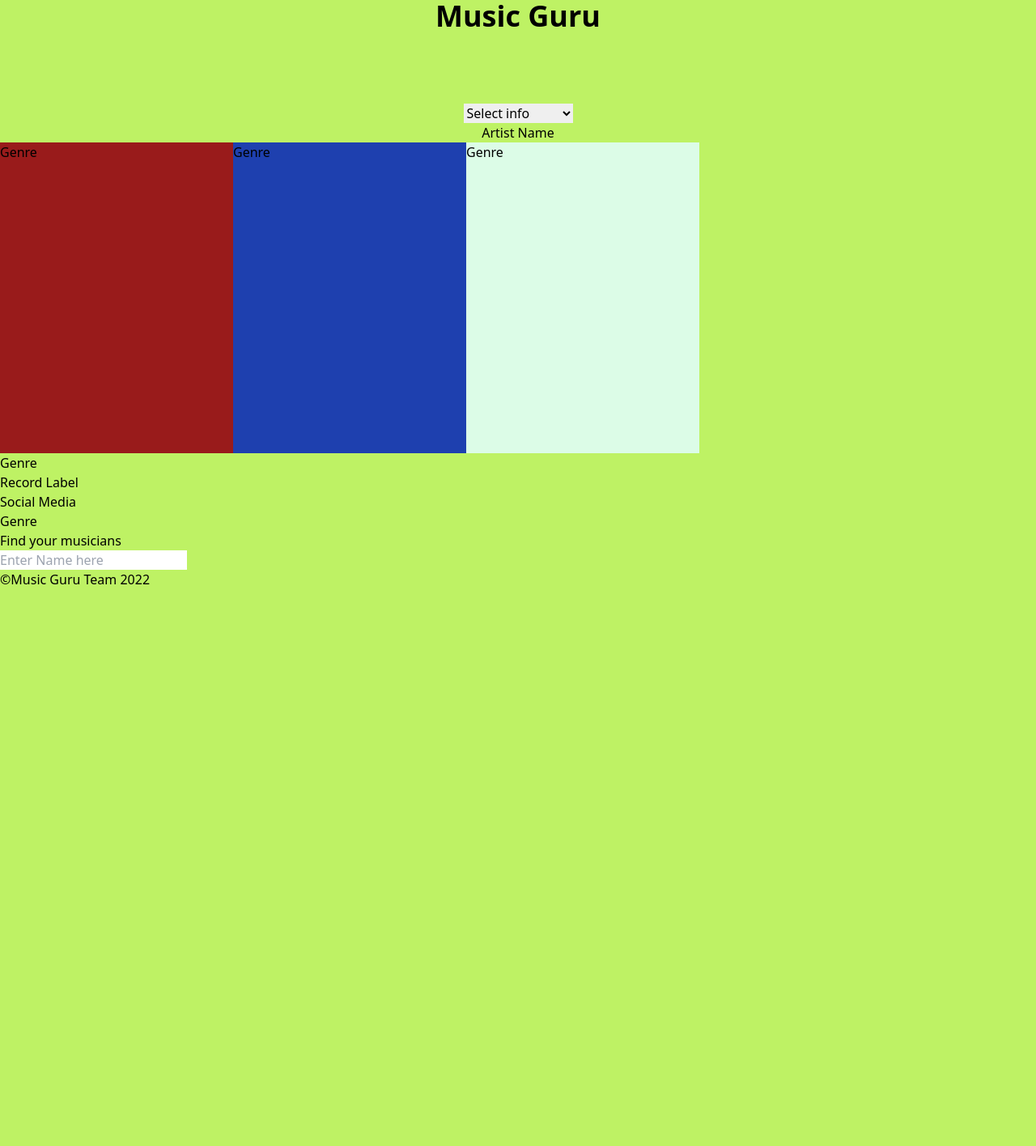
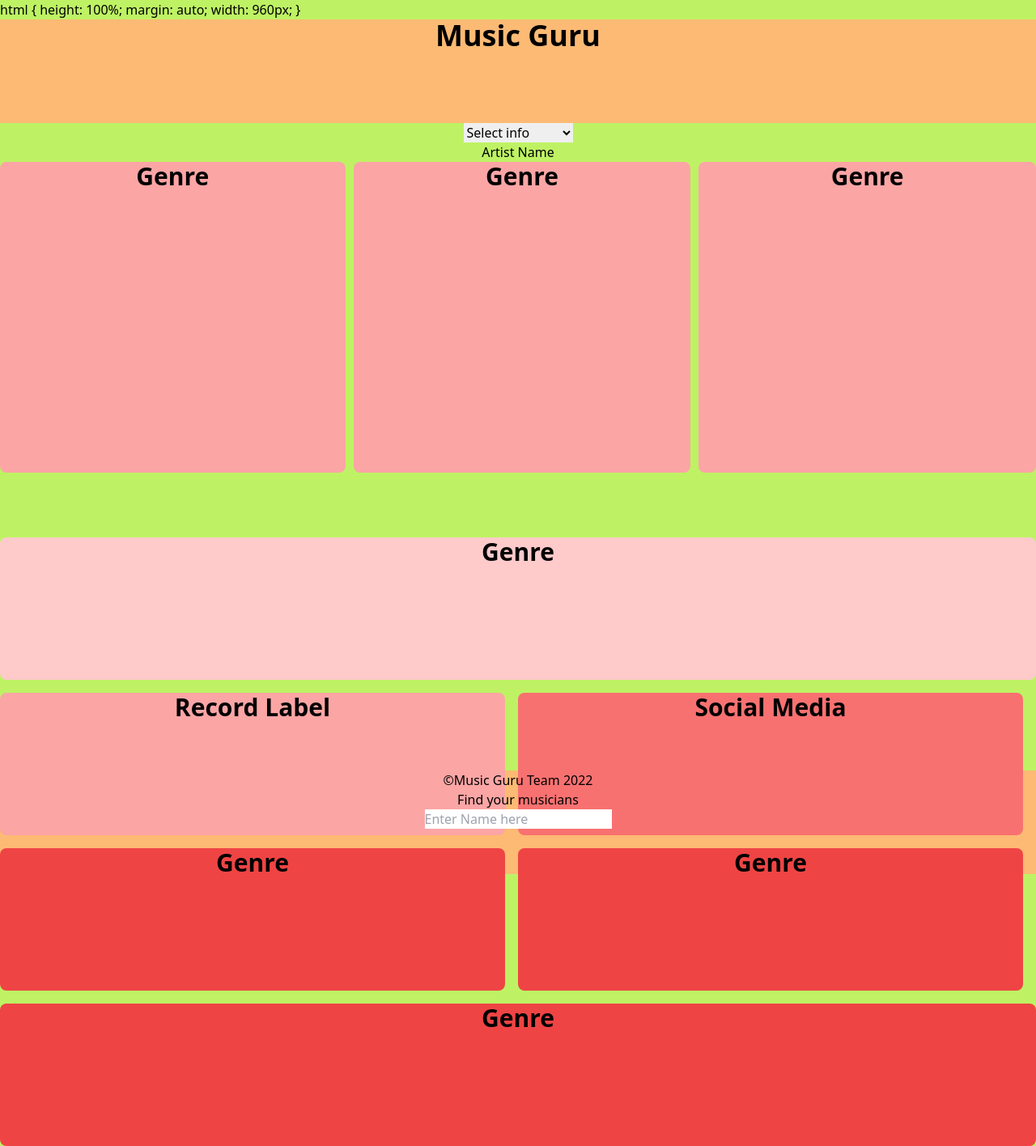
Before and after one commit to omarwright07/music-guru, a plain HTML site: page index.html in a window 1280 px wide. Shown: the whole page at 81% size. Before the commit the page ends 800 px from the top, so only its background shows below. Drawn offline with nearby package versions, Linux system fonts and the light colour scheme.

Commit message:
music guru website setup

```diff
--- a/index.html
+++ b/index.html
@@ -1,4 +1,3 @@
-
 <!DOCTYPE html>
 <html lang="en">
 
@@ -14,10 +13,14 @@
 </head>
 
 <body class="bg-lime-300">
-
+    html {
+        height: 100%;
+        margin: auto;
+        width: 960px;
+      }
     <header class='text-center'>
         <!--Header -->
-        <div class="bg-lime-300 box-border h-32">
+        <div class="bg-orange-300 box-border h-32">
             <h1 class="text-4xl font-bold font-sans">Music Guru</h1>
         </div>
             <!--this will be search bar and dropdown menu will show different searches we want to link/display-->
@@ -41,54 +44,66 @@
     <main>
             <div>
             <!-- Artist Names and Genres 3 Boxes on mockup -->
-            <div class="grid-cols-3 flex">
-                <div class="box-border h-96 w-72 bg-red-800">
+                <div class="h-96 box-border text-center font-bold text-3xl mb-20 grid grid-cols-3 flex space-x-2.5">
+                    <div class="rounded-lg grow bg-red-300">
                         <h2 class="genre-title">Genre</h2>
                         <ul class="genre-list" id="genres-found"></ul>
                     </div>
-                <div class="box-border h-96 w-72 bg-blue-800">
+                    <div class="rounded-lg grow bg-red-300">
                         <h2 class="genre-title">Genre</h2>
                         <ul class="genre-list" id="genres-found"></ul>
                     </div>
-                <div class="box-border h-96 w-72 bg-green-100 ">
+                    <div class="rounded-lg grow bg-red-300 ">
                         <h2 class="genre-title">Genre</h2>
                         <ul class="genre-list" id="genres-found"></ul>
                     </div>
                 </div>
+            </div>
 
-            <div>
+            <div class="text-center font-bold text-3xl grid gap-4 grid-cols-6 h-72 flex">
                 <!--Genres or whatever catagories undernear 3 artist boxes-->
-                <section class="task-list-wrapper">
+                <div class="h-44 rounded-lg bg-red-200 col-span-7 ">
                     <h2 class="list-title">Genre</h2>
                     <ul class="task-list" id="genres-found"></ul>
-                </section>
-                <!--Label section or networth-->
-                <section class="task-list-wrapper">
+                </div>
+
+                        <!-- Middle Columns Section -->
+
+                        <!--Label div or networth-->
+                    <div class="h-44 rounded-lg bg-red-300 col-span-3">
                         <h2 class="list-title">Record Label</h2>
                         <ul class="task-list" id="labels-found"></ul>
-                </section>
+                    </div>
                         <!--Socials here-->
-                <section class="task-list-wrapper">
+                    <div class="h-44 rounded-lg bg-red-400 col-span-3">
                         <h2 class="list-title">Social Media</h2>
                         <ul class="task-list" id="socials-found"></ul>
-                </section>
+                    </div>
                         <!--edit to match rest of list-->
-                <section class="task-list-wrapper">
+                    <div class="h-44 rounded-lg bg-red-500 col-span-3">
                         <h2 class="list-title">Genre</h2>
                         <ul class="task-list" id="genres-found"></ul>
-                </section>
-                        <p>Find your musicians</p>
-                        <form id="task-form">
-                    <div class="form-group">
-                        <input type="text" name="search-musician" placeholder="Enter Name here" />
+                    </div>
+                    <div class="h-44 rounded-lg bg-red-500 col-span-3">
+                        <h2 class="list-title">Genre</h2>
+                        <ul class="task-list" id="genres-found"></ul>
+                    </div>
+
+                    <div class="h-44 rounded-lg bg-red-500 col-span-7">
+                        <h2 class="list-title">Genre</h2>
+                        <ul class="task-list" id="genres-found"></ul>
                     </div>
             </div>
         </div>
     </main>
 
 
-    <footer>
+    <footer class="bg-orange-300 h-32 font-lg text-center">
         &copy;Music Guru Team 2022
+        <p>Find your musicians</p>
+        <form id="task-form">
+        <div class=>
+        <input type="text" name="search-musician" placeholder="Enter Name here" />
         </div>
     </footer>
 
```
Lines whose indentation alone changed are shown as unchanged.
